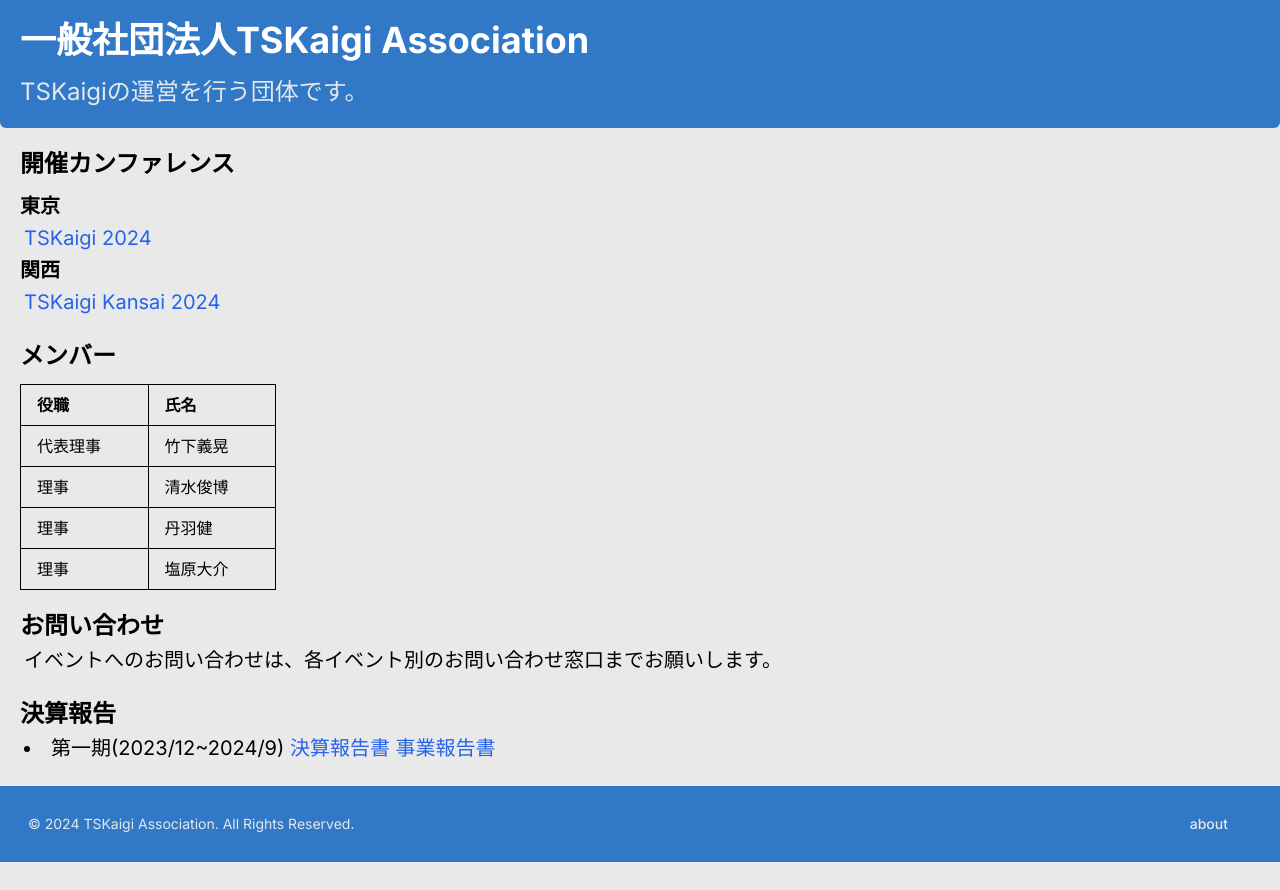
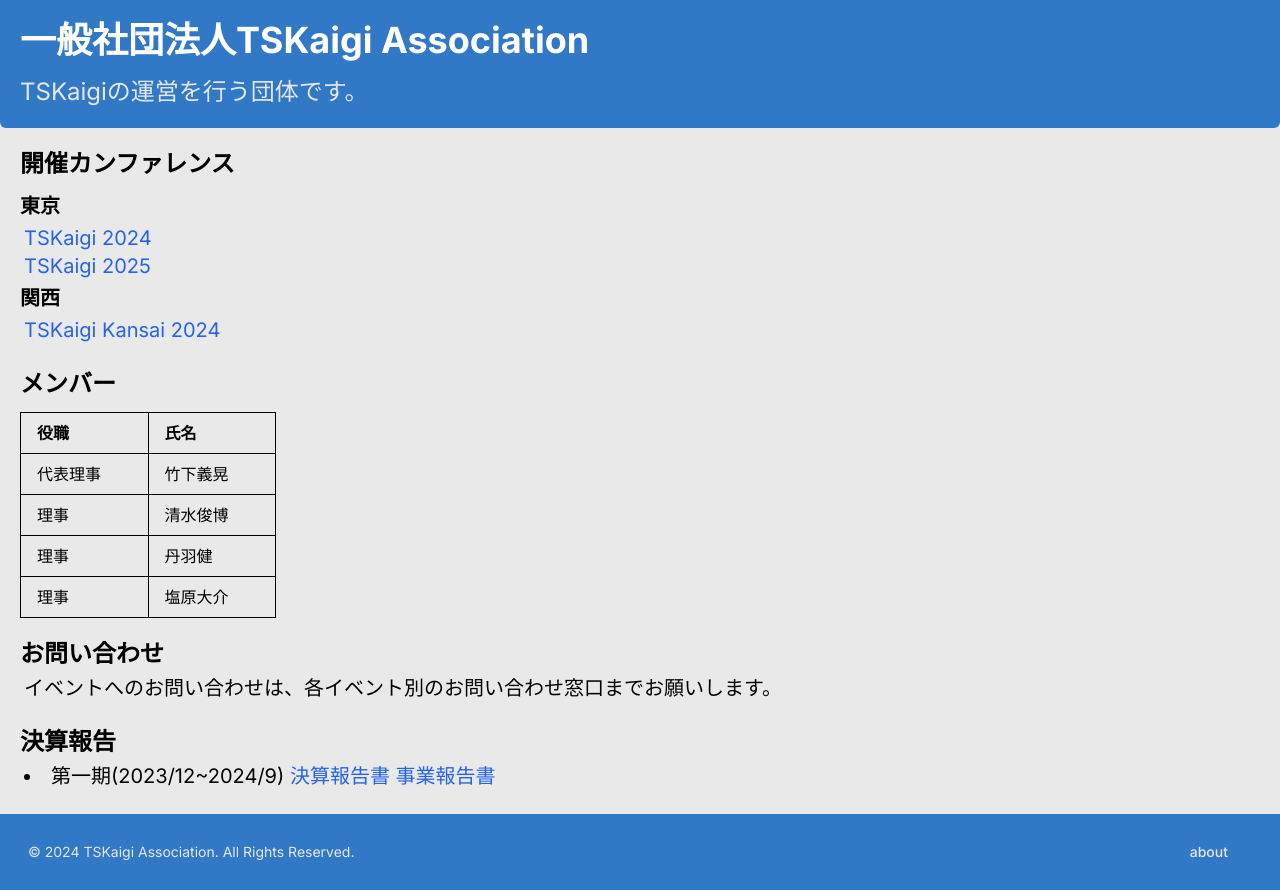
Before and after one commit to tskaigi-association/tskaigi-association.github.io, a Next.js app: page / in a window 1280 px wide. Before the commit the page ends 862 px from the top, so only its background shows below. Built offline with nearby package versions, Linux system fonts and the light colour scheme; no server answers.

Commit message:
tskaigi 2025のリンク追加

```diff
--- a/src/app/page.tsx
+++ b/src/app/page.tsx
@@ -8,6 +8,7 @@
 
   const conferences = [
     { category: "東京", name: "TSKaigi 2024", url: "https://2024.tskaigi.org" },
+    { category: "東京", name: "TSKaigi 2025", url: "https://2025.tskaigi.org" },
     {
       category: "関西",
       name: "TSKaigi Kansai 2024",
```
